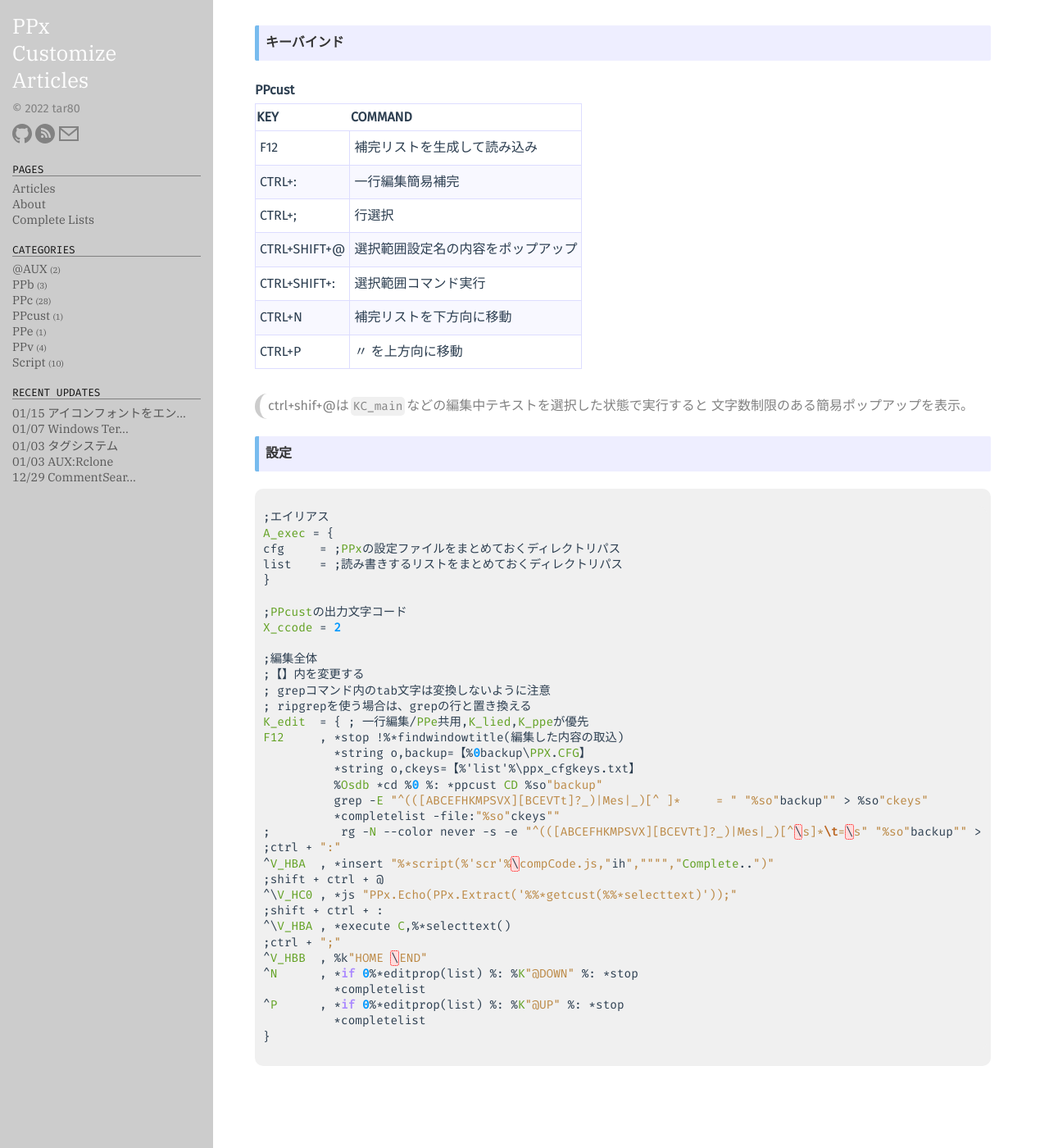
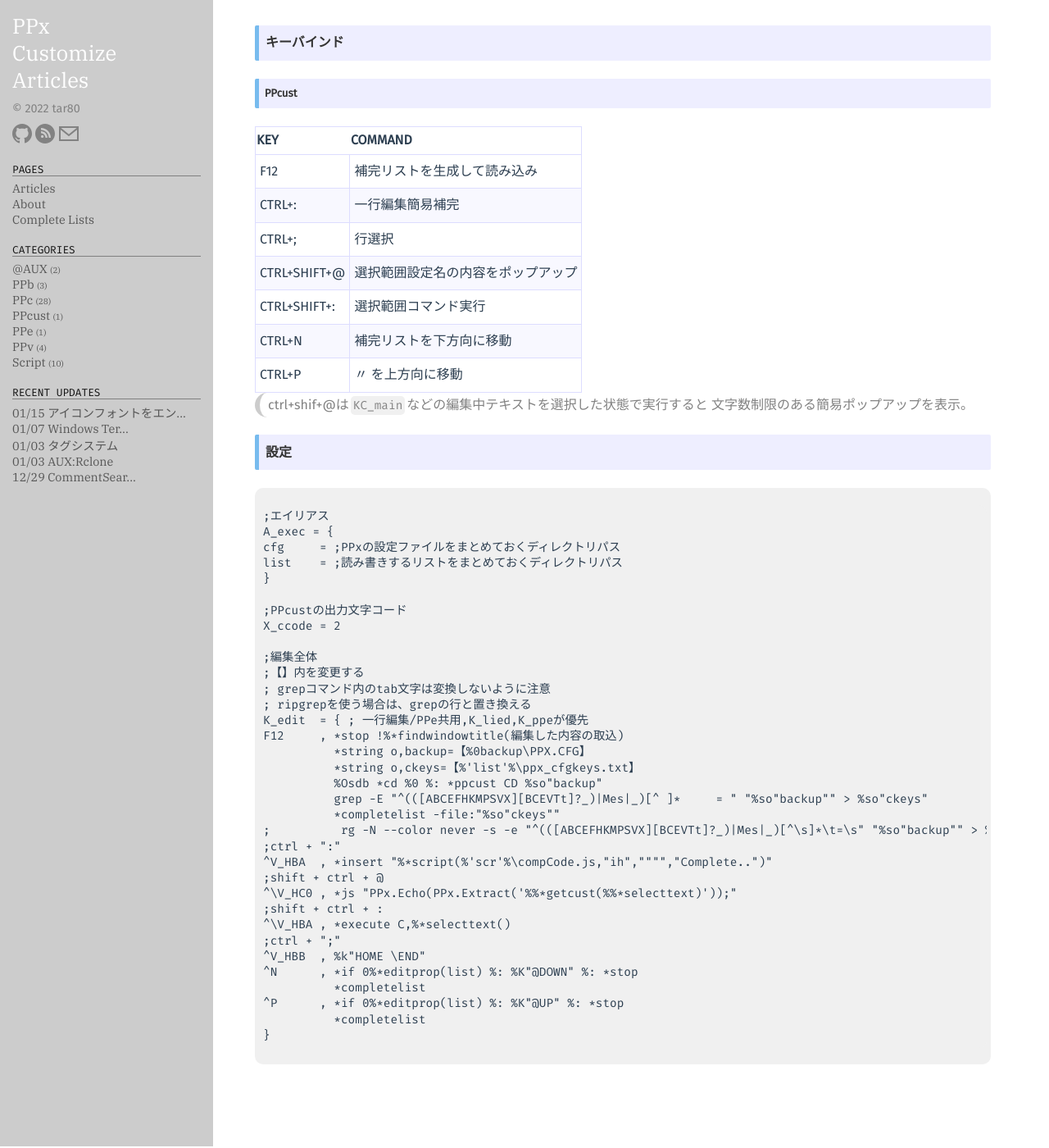
Before and after one commit to tar80/pages-pca, a Jekyll site: the page built from _posts/21-10-01-edit_ppcust.md, in a window 1280 px wide and 1400 px high, scrolled down 1302 px. Shown: the whole window at 82% size. Built offline with Jekyll 4.4.1, drawn with Linux system fonts in a browser that asks for light colours; some web fonts are replaced; some of the changed text lies outside the part shown.

Commit message:
Fix typo, code format

````diff
--- a/_posts/21-10-01-edit_ppcust.md
+++ b/_posts/21-10-01-edit_ppcust.md
@@ -6,9 +6,13 @@
 comment: ^\@のキーバインドを修正。popup.jsは不要になった。
 categories: PPcust
 ---
+
 ### 説明
+
 [PPeで簡単なコード編集]({{ site.baseurl }}{% post_url 20-12-27-edit_ppe %})ではPPeを使ったコード編集に触れましたが、
-`*ppcust -edit`でも同等のコード編集ができます。<BR>こちらはPPe版と比較して、
+`*ppcust -edit`でも同等のコード編集ができます。
+こちらはPPe版と比較して、
+
 - 一部のコマンドをK\_ppeからK\_editに移動したので全体で動作するようになった。
 - PPx設定パラメータを簡易ポップアップするキーバインドを追加。
 - 現在使用中の全設定登録名(KC\_mainなど)を補完リストに読み込むキーバインドを追加。
@@ -19,14 +23,16 @@
 > コマンド内で[compCode.js]({{ site.baseurl }}{% post_url 20-12-22-script_compcode %})を使用。
 
 ### 使い方
- - 設定編集を起動。`%Obd *cd %0 %: *ppcust -edit`
- - F12をポチっと。
- - 目当ての設定を補完して編集。
+
+- 設定編集を起動。`%Obd *cd %0 %: *ppcust -edit`
+- F12をポチっと。
+- 目当ての設定を補完して編集。
 
 ![sample]({{ site.baseurl }}{% link /public/img/edit_ppcust.gif %})
 
 #### キーバインド
-**PPcust**
+
+##### PPcust
 
 | KEY | COMMAND |
 |:-|:-|
@@ -38,12 +44,13 @@
 | CTRL+N | 補完リストを下方向に移動 |
 | CTRL+P | 〃        を上方向に移動 |
 
-<BR>
+
 > ctrl+shif+@は`KC_main`などの編集中テキストを選択した状態で実行すると
 文字数制限のある簡易ポップアップを表示。
 
 #### 設定
-```clean
+
+```text
 ;エイリアス
 A_exec = {
 cfg     = ;PPxの設定ファイルをまとめておくディレクトリパス
````
Also changed, not shown: _posts/21-09-25-highest_ppb.md (+1 -1 lines), _posts/21-12-29-tag_system.md (+1 -1 lines), _posts/22-01-15-set_iconicfont.md (+1 -1 lines).
